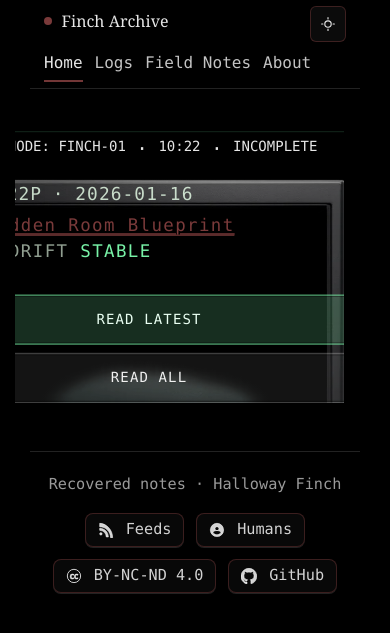
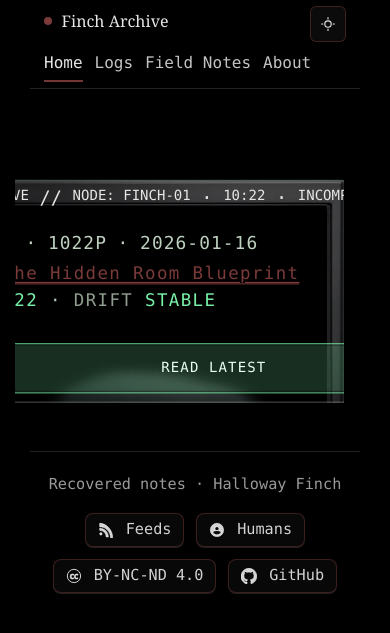
Before and after one commit to HallowayFinch/fincharchive.com, a Jekyll site: the page built from index.html, in a window 390 px wide. Shown: the top 633 px of the page. Built offline with Jekyll 4.4.1, drawn with Linux system fonts in a browser that asks for light colours.

Commit message:
Update style.css

```diff
--- a/assets/css/style.css
+++ b/assets/css/style.css
@@ -3368,3 +3368,79 @@ html, body { overflow-x: hidden; }
     grid-template-columns: 1fr;
   }
 }
+
+/* =========================================================
+   MOBILE CRT FIX (positioning + centering + clipping)
+   - Keeps desktop untouched
+   - Forces CRT to stay centered in the viewport
+   - Forces the terminal UI to be clipped INSIDE the CRT window
+   ========================================================= */
+
+@media (max-width: 980px) {
+
+  /* Ensure the CRT frame is centered and never wider than the viewport */
+  .finch-crtframe {
+    position: relative !important;
+    width: min(96vw, 760px) !important;
+    max-width: 96vw !important;
+    margin: 0 auto !important;
+    left: auto !important;
+    right: auto !important;
+    transform: none !important;
+  }
+
+  .finch-crtframe__img {
+    display: block !important;
+    width: 100% !important;
+    height: auto !important;
+    max-width: 100% !important;
+    margin: 0 auto !important;
+  }
+
+  /*
+    This is the key part:
+    Lock the "screen" overlay to the CRT window and CLIP it.
+    These inset percentages assume your CRT frame art has a consistent bezel.
+    If you want micro-adjustment later, tweak top/left/width/height by 0.5%.
+  */
+  .finch-crtframe__screen {
+    position: absolute !important;
+    top: 12% !important;
+    left: 10.5% !important;
+    width: 79% !important;
+    height: 63% !important;
+
+    overflow: hidden !important; /* prevents header/content spilling outside the CRT */
+    border-radius: 6px; /* subtle rounding so clipping feels natural */
+  }
+
+  /* Make the terminal fill the screen window cleanly */
+  .finch-screen--home {
+    height: 100% !important;
+    min-height: 100% !important;
+  }
+
+  /* Keep header from wrapping into multiple lines on mobile */
+  .finch-screen__headline {
+    white-space: nowrap !important;
+    overflow: hidden !important;
+    text-overflow: ellipsis !important;
+  }
+
+  /* Ensure body scroll happens INSIDE the CRT (if needed), not the whole page */
+  .finch-screen__body {
+    height: calc(100% - 44px) !important; /* header allowance */
+    overflow-y: auto !important;
+    -webkit-overflow-scrolling: touch;
+  }
+
+  /* Mobile-only: never show desktop UI block */
+  .finch-homeui__desktop {
+    display: none !important;
+  }
+
+  /* Mobile-only: always show mobile UI block */
+  .finch-homeui__mobile {
+    display: block !important;
+  }
+}
```
